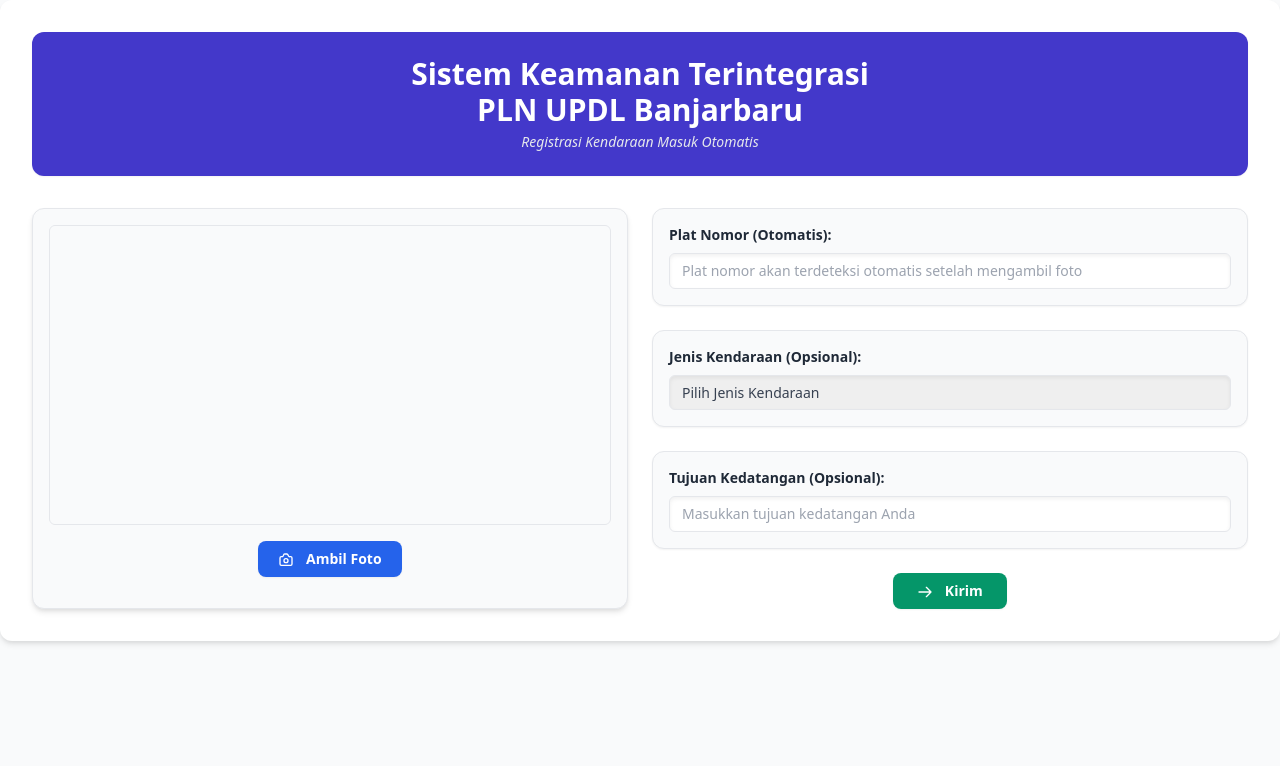
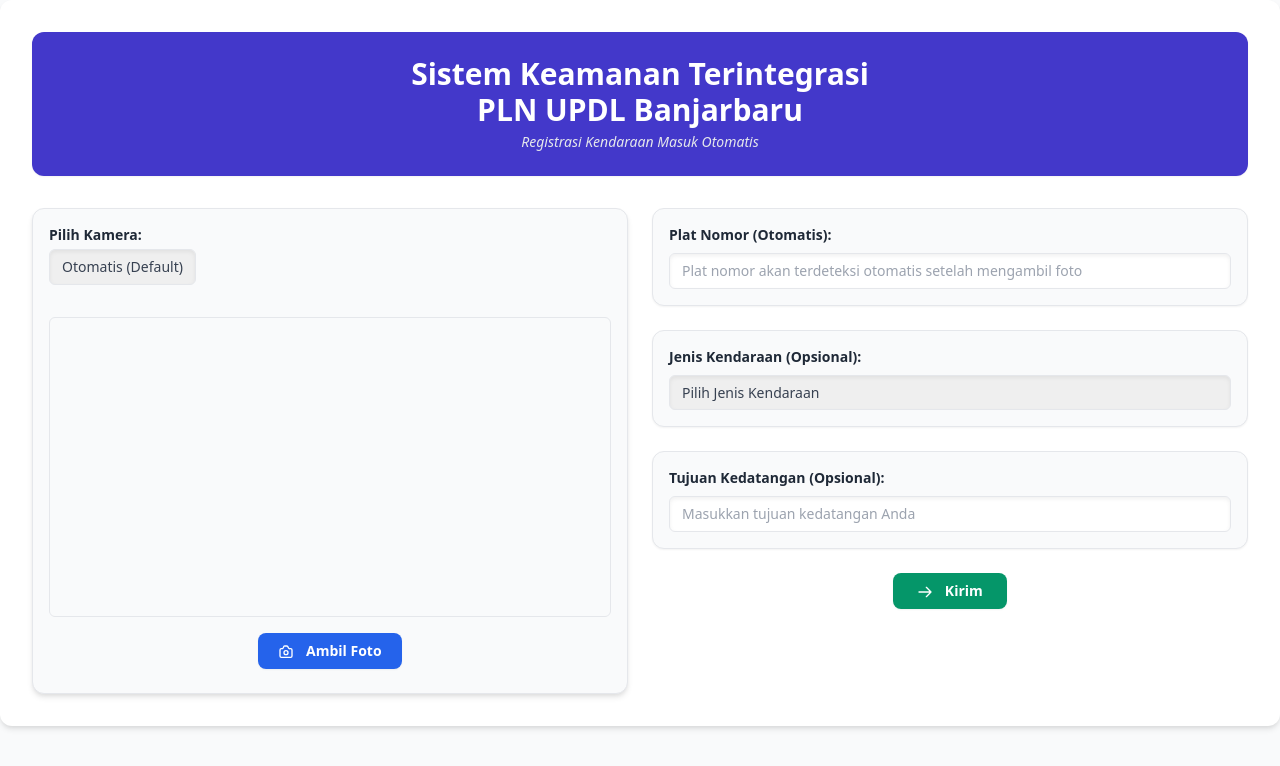
Before and after one commit to UPDLBJBxULM/SistemRegistrasiTerintegrasi, a Flask app: page / in a window 1280 px wide. Shown: the top 766 px of the page. Run offline with Flask 3, Linux system fonts and the light colour scheme; some libraries are stand-ins or nearby versions.

Commit message:
Add Feature Choose Camera

```diff
--- a/templates/index.html
+++ b/templates/index.html
@@ -56,6 +56,18 @@
 
         <div class="grid grid-cols-1 lg:grid-cols-2 gap-6">
             <section class="shadow-md rounded-xl overflow-hidden bg-gray-50 border border-gray-200">
+                <div class="p-4 flex justify-between items-center"> <!-- Flex container untuk dropdown dan video -->
+                    <div>
+                        <label for="cameraSelect" class="block text-gray-800 font-semibold mb-1 text-sm">
+                            Pilih Kamera:
+                        </label>
+                        <select id="cameraSelect"
+                            class="shadow-inner appearance-none border rounded-md py-2 px-3 text-gray-700 leading-tight focus:outline-none focus:ring-2 focus:ring-indigo-500 focus:ring-opacity-50 border-gray-200 text-sm">
+                            <option value="" selected>Otomatis (Default)</option>
+                            <!-- Opsi kamera akan ditambahkan oleh JavaScript -->
+                        </select>
+                    </div>
+                </div>
                 <div class="p-4">
                     <video id="cameraPreview" class="w-full h-auto rounded-md border border-gray-200" autoplay></video>
                 </div>
@@ -140,6 +152,7 @@
             const canvas = document.createElement('canvas');
             const captureLoader = document.getElementById('captureLoader');
             const registerLoader = document.getElementById('registerLoader');
+            const cameraSelect = document.getElementById('cameraSelect'); // Dapatkan elemen dropdown kamera
 
             const imageUrlInput = document.createElement('input');
             imageUrlInput.type = 'hidden';
@@ -147,18 +160,49 @@
             document.querySelector('form').appendChild(imageUrlInput);
 
             let stream = null;
+            let currentDeviceId = null; // Menyimpan deviceId kamera yang sedang aktif
 
-            async function startCamera() {
+            async function populateCameraDropdown() {
                 try {
-                    stream = await navigator.mediaDevices.getUserMedia({ video: true });
+                    const devices = await navigator.mediaDevices.enumerateDevices();
+                    cameraSelect.innerHTML = '<option value="">Otomatis (Default)</option>'; // Reset dan tambahkan opsi default lagi
+                    devices.forEach(device => {
+                        if (device.kind === 'videoinput') {
+                            const option = document.createElement('option');
+                            option.value = device.deviceId;
+                            option.text = device.label || `Kamera ${cameraSelect.options.length}`; // Label atau nama generik
+                            cameraSelect.appendChild(option);
+                        }
+                    });
+                } catch (error) {
+                    console.error('Error enumerating devices:', error);
+                    // Handle error jika gagal enumerate devices, mungkin tampilkan pesan ke user
+                }
+            }
+
+            async function startCamera(deviceId) {
+                stopCamera(); // Pastikan kamera sebelumnya dihentikan dulu
+                currentDeviceId = deviceId; // Update deviceId yang aktif
+
+                const constraints = {
+                    video: {}, // Biarkan kosong dulu, akan diisi di bawah
+                    audio: false
+                };
+
+                if (deviceId) {
+                    constraints.video.deviceId = { exact: deviceId }; // Gunakan deviceId spesifik jika dipilih
+                }
+
+                try {
+                    stream = await navigator.mediaDevices.getUserMedia(constraints);
                     cameraPreview.srcObject = stream;
-                    console.log('Kamera berhasil diakses.');
+                    console.log(`Kamera ${deviceId ? deviceId : 'default'} berhasil diakses.`);
                 } catch (error) {
                     console.error('Error accessing camera:', error);
                     Swal.fire({
                         icon: 'error',
                         title: 'Gagal Mengakses Kamera',
-                        text: 'Pastikan kamera web diizinkan dan berfungsi.',
+                        text: 'Pastikan kamera web diizinkan dan berfungsi, atau coba pilih kamera lain dari dropdown.',
                         confirmButtonText: 'OK'
                     });
                 }
@@ -168,14 +212,15 @@
                 if (stream) {
                     stream.getTracks().forEach(track => track.stop());
                     cameraPreview.srcObject = null;
-                    console.log('Kamera dihentikan.');
+                    stream = null;
+                    currentDeviceId = null; // Reset deviceId yang aktif
                 }
             }
 
             async function capturePhotoAndExtractPlate() {
                 console.log('Tombol ambil foto ditekan');
                 if (!stream) {
-                    await startCamera();
+                    await startCamera(cameraSelect.value); // Mulai kamera jika belum aktif
                 }
 
                 captureLoader.style.display = 'block';
@@ -330,8 +375,16 @@
                 }
             });
 
-            // Panggil startCamera() di dalam DOMContentLoaded, TAPI di luar event listener lain
-            startCamera();
+            cameraSelect.addEventListener('change', function () {
+                const selectedDeviceId = this.value;
+                startCamera(selectedDeviceId); // Start camera dengan deviceId yang dipilih
+            });
+
+            // Panggil fungsi untuk populate dropdown dan start kamera awal
+            populateCameraDropdown().then(() => {
+                startCamera(); // Start kamera default setelah dropdown diisi
+            });
+
             window.addEventListener('beforeunload', stopCamera); // Tetap di sini
         });
     </script>
```
